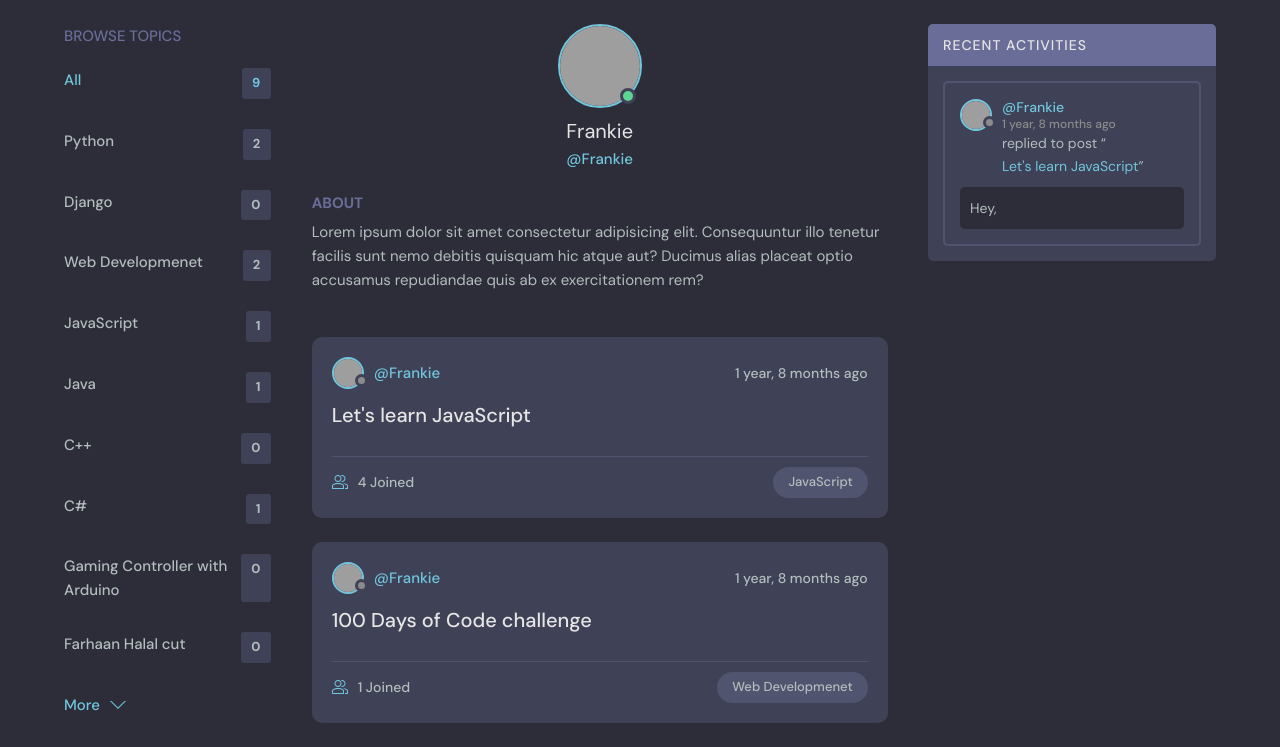
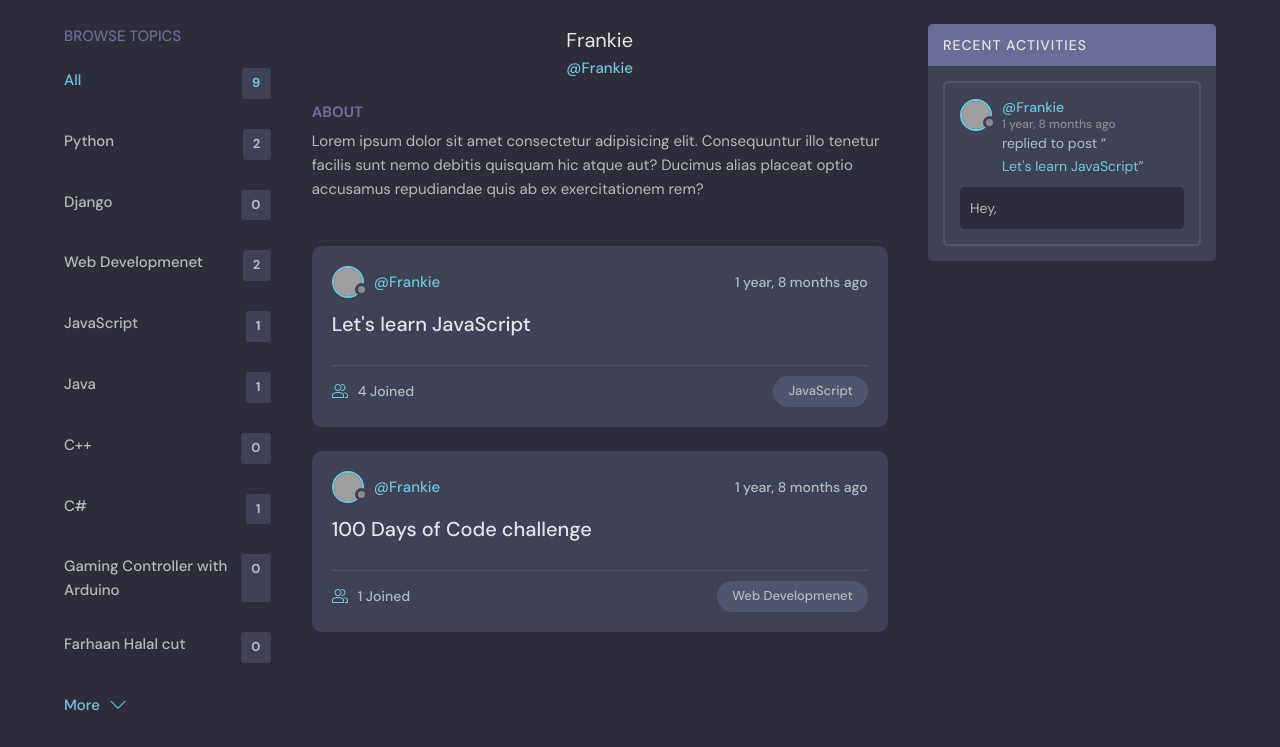
Before and after one commit to DivyanshVinayak23/Helpr-DjangoBlogWebsite, a Django app: page /profile/1 in a window 1280 px wide. Shown: the part 76-823 px from the top of the page. After the commit the page ends 787 px from the top, so only its background shows below. Run offline with Django 4.2, Linux system fonts and the light colour scheme; data comes from the database, SQL or seed files in the repository; grey boxes are pictures that could not be loaded.

Commit message:
Update profile.html

```diff
--- a/Helpr/base/templates/base/profile.html
+++ b/Helpr/base/templates/base/profile.html
@@ -12,9 +12,6 @@
       <div class="roomList">
         <div class="profile">
           <div class="profile__avatar">
-            <div class="avatar avatar--large active">
-              <img src="https://randomuser.me/api/portraits/men/11.jpg" />
-            </div>
           </div>
           <div class="profile__info">
             <h3>{{user.username}}</h3>
```
